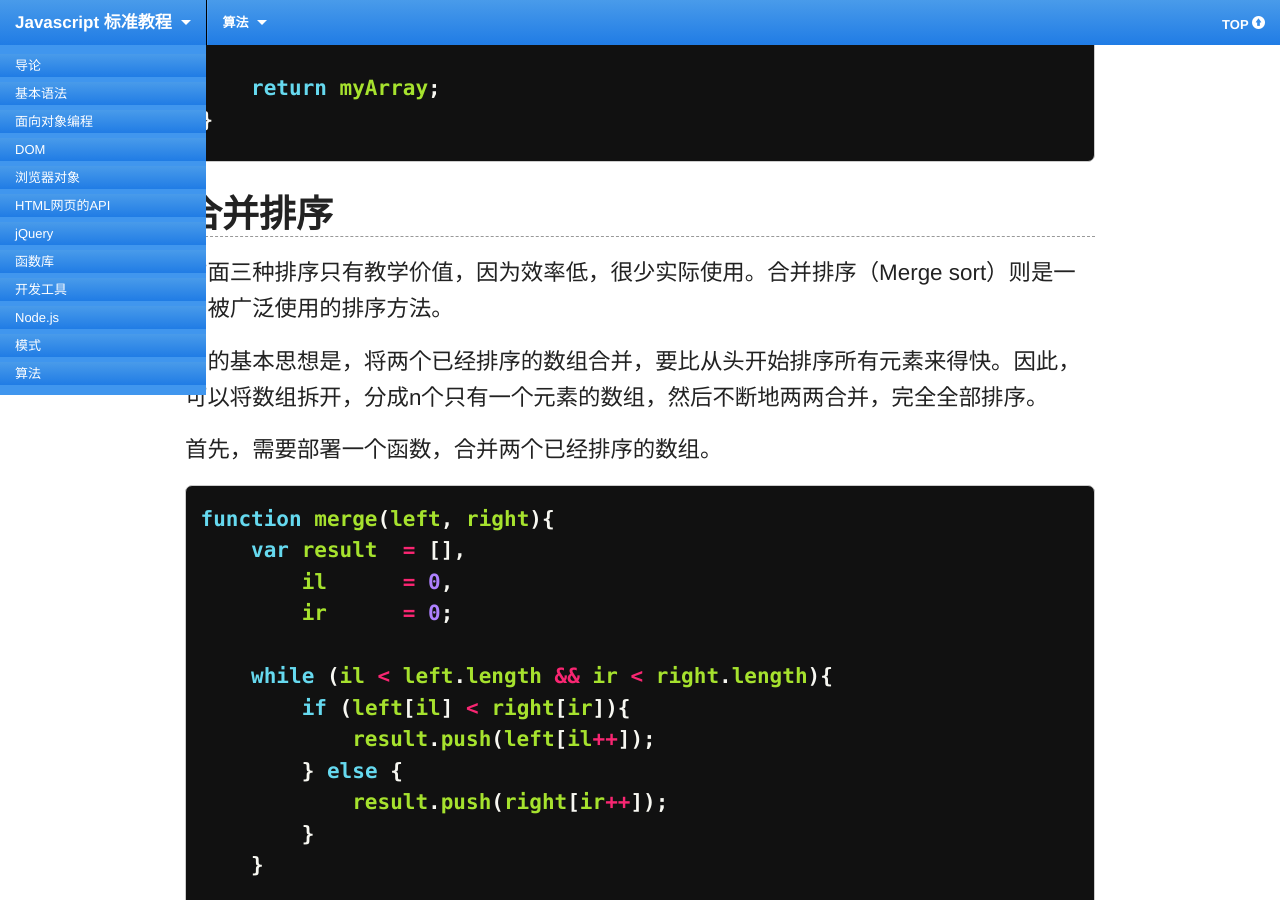
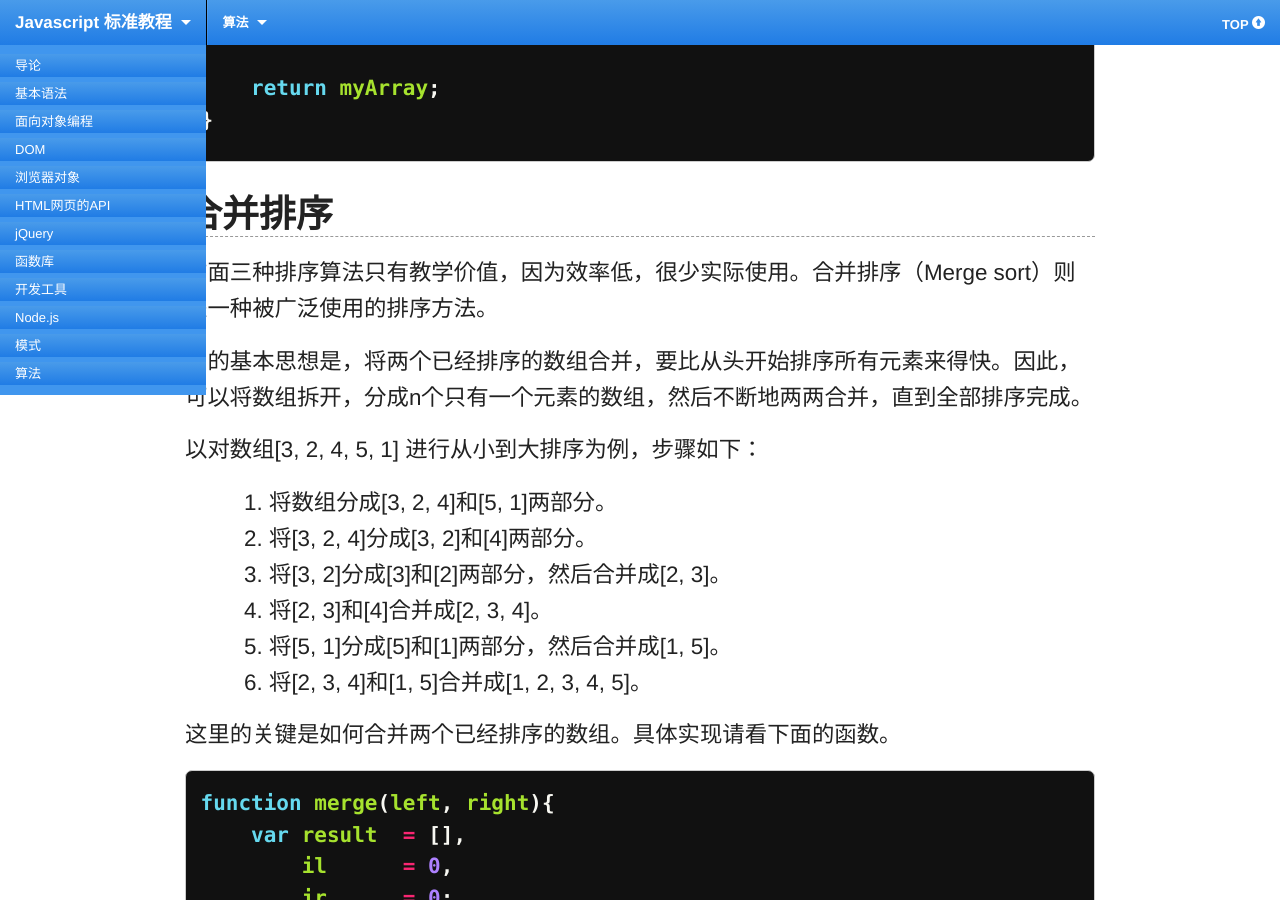
Before and after one commit to ruanyf/jstutorial, a Jekyll site: the page built from algorithm/sorting.md, in a window 1280 px wide and 900 px high, scrolled down 5079 px. Built offline with Jekyll 4.4.1, drawn with Linux system fonts in a browser that asks for light colours; Markdown is read by kramdown in place of the engine named in the settings.

Commit message:
edit algorithm/sorting

```diff
--- a/algorithm/sorting.md
+++ b/algorithm/sorting.md
@@ -160,11 +160,20 @@ function insertionSort(myArray) {
 
 ## 合并排序
 
-前面三种排序只有教学价值，因为效率低，很少实际使用。合并排序（Merge sort）则是一种被广泛使用的排序方法。
+前面三种排序算法只有教学价值，因为效率低，很少实际使用。合并排序（Merge sort）则是一种被广泛使用的排序方法。
 
-它的基本思想是，将两个已经排序的数组合并，要比从头开始排序所有元素来得快。因此，可以将数组拆开，分成n个只有一个元素的数组，然后不断地两两合并，完全全部排序。
+它的基本思想是，将两个已经排序的数组合并，要比从头开始排序所有元素来得快。因此，可以将数组拆开，分成n个只有一个元素的数组，然后不断地两两合并，直到全部排序完成。
 
-首先，需要部署一个函数，合并两个已经排序的数组。
+以对数组[3, 2, 4, 5, 1] 进行从小到大排序为例，步骤如下：
+
+1. 将数组分成[3, 2, 4]和[5, 1]两部分。
+2. 将[3, 2, 4]分成[3, 2]和[4]两部分。
+3. 将[3, 2]分成[3]和[2]两部分，然后合并成[2, 3]。
+4. 将[2, 3]和[4]合并成[2, 3, 4]。
+5. 将[5, 1]分成[5]和[1]两部分，然后合并成[1, 5]。
+6. 将[2, 3, 4]和[1, 5]合并成[1, 2, 3, 4, 5]。
+
+这里的关键是如何合并两个已经排序的数组。具体实现请看下面的函数。
 
 {% highlight javascript %}
 
```
